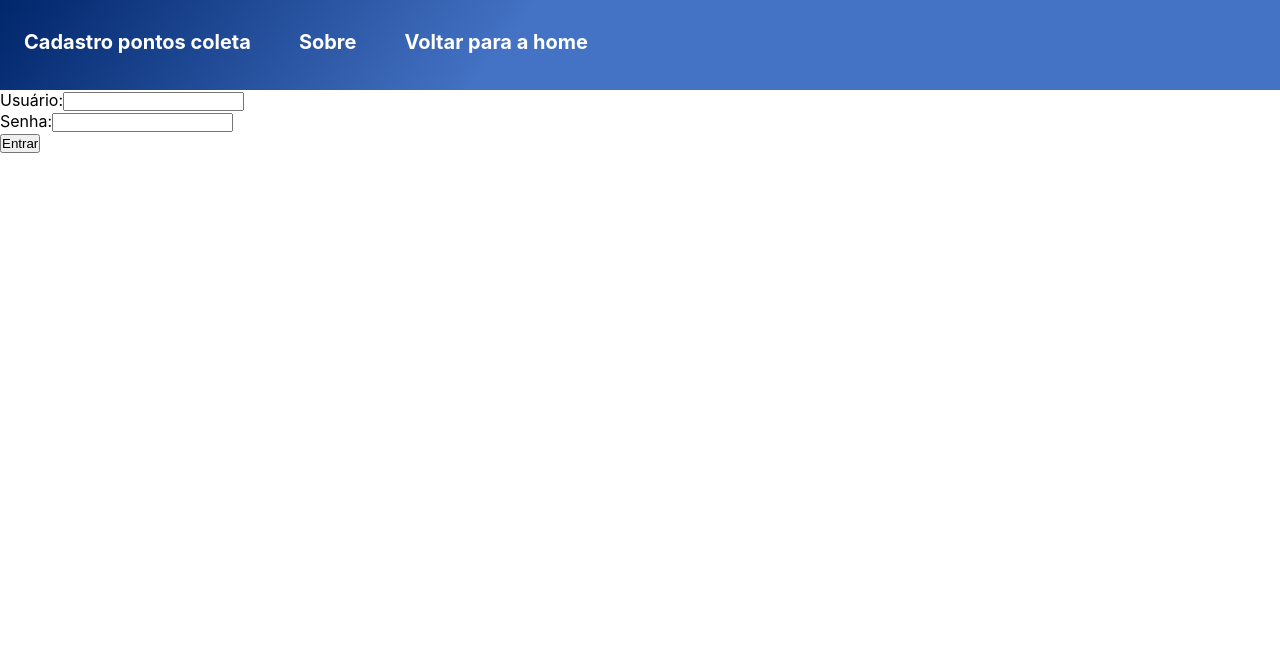
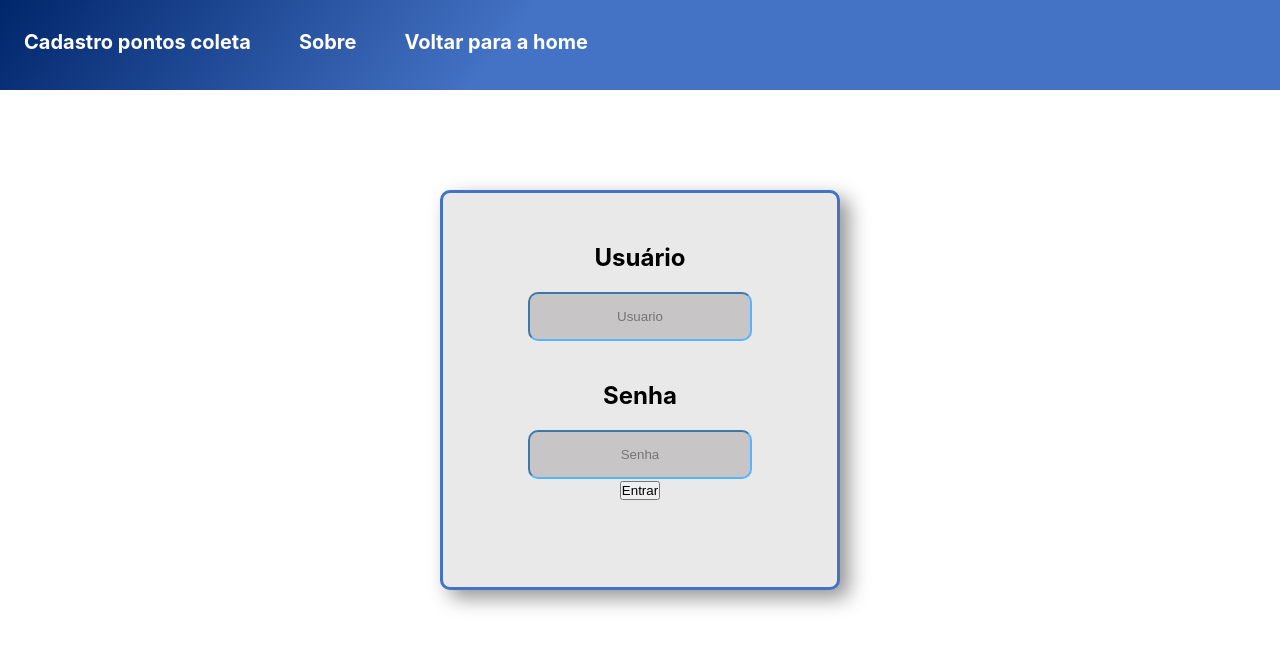
Before and after one commit to GabrielBrune/attProjet, a React (Create React App) app: page /logdev in a window 1280 px wide. Shown: the top 648 px of the page. Built offline with nearby package versions, Linux system fonts and the light colour scheme; the HTML template or start-up script is replaced by a standard one.

Commit message:
att css projt

```diff
--- a/src/componentes/pages/logAdm.tsx
+++ b/src/componentes/pages/logAdm.tsx
@@ -25,23 +25,25 @@ const LogAdm = () => {
         <div>
             <Cabecalho/>
         </div>
-
+        <div className='box-conteiner-log'>
           <form onSubmit={handleSubmit}>
-        <div>
-            <label htmlFor="username">Usuário:</label>
-            <input
+          <div className='paddinglog'>
+              <h2>Usuário</h2>
+              <input className='Adm'
               type="text"
               id="username"
+              placeholder='Usuario'
               value={username}
               onChange={handleUsernameChange}
               required
               />
           </div>
           <div>
-            <label htmlFor="password">Senha:</label>
-            <input
+            <h2>Senha</h2>
+              <input  className='Adm'
               type="password"
               id="password"
+              placeholder='Senha'
               value={password}
               onChange={handlePasswordChange}
               required
@@ -50,6 +52,7 @@ const LogAdm = () => {
           <button type="submit">Entrar</button>
           </form>
         </div>
+    </div>
   );
 };
 
--- a/src/componentes/pontocoleta/index.tsx
+++ b/src/componentes/pontocoleta/index.tsx
@@ -25,7 +25,7 @@ function PontoColeta({dados} : Props){
                 </div>
             </div>
             <div>
-                <Link to='/detalhamento/:id'>Saiba Mais</Link>
+                <Link to='/detalhamento/'>Saiba Mais</Link>
             </div>
         </div>
     )
--- a/src/estilos/estilos.css
+++ b/src/estilos/estilos.css
@@ -74,3 +74,39 @@ a{
         width: 100px;
         height: 100px;
 }
+.Adm{
+    height:25px;
+    width:200px;
+    background-color: rgb(199, 197, 197);
+    align-items: center;
+    align-self: center;
+    text-align: center;
+    border-color:  rgb(89, 180, 255);
+    margin:0px;
+    margin-top:20px;
+    padding: 10px;
+    border-radius: 10px;
+}
+.box-conteiner-log{
+    border-radius: 10px;
+    box-shadow: 9px 8px 20px rgb(150, 148, 148);
+    display: flex;
+    justify-content: center;
+    text-align: center;
+    flex-wrap: wrap;
+    border: 3px solid;
+    background-color: rgb(233, 233, 233);
+    border-color:  rgba(68,114,196,1);
+    margin:100px;
+    margin-left:auto;
+    margin-right:auto ;
+    padding:10px;
+    width:400px;
+    height:400px;
+    box-sizing: border-box;
+
+}
+
+.paddinglog{
+    padding: 40px;
+}
```
Lines whose indentation alone changed are shown as unchanged.
